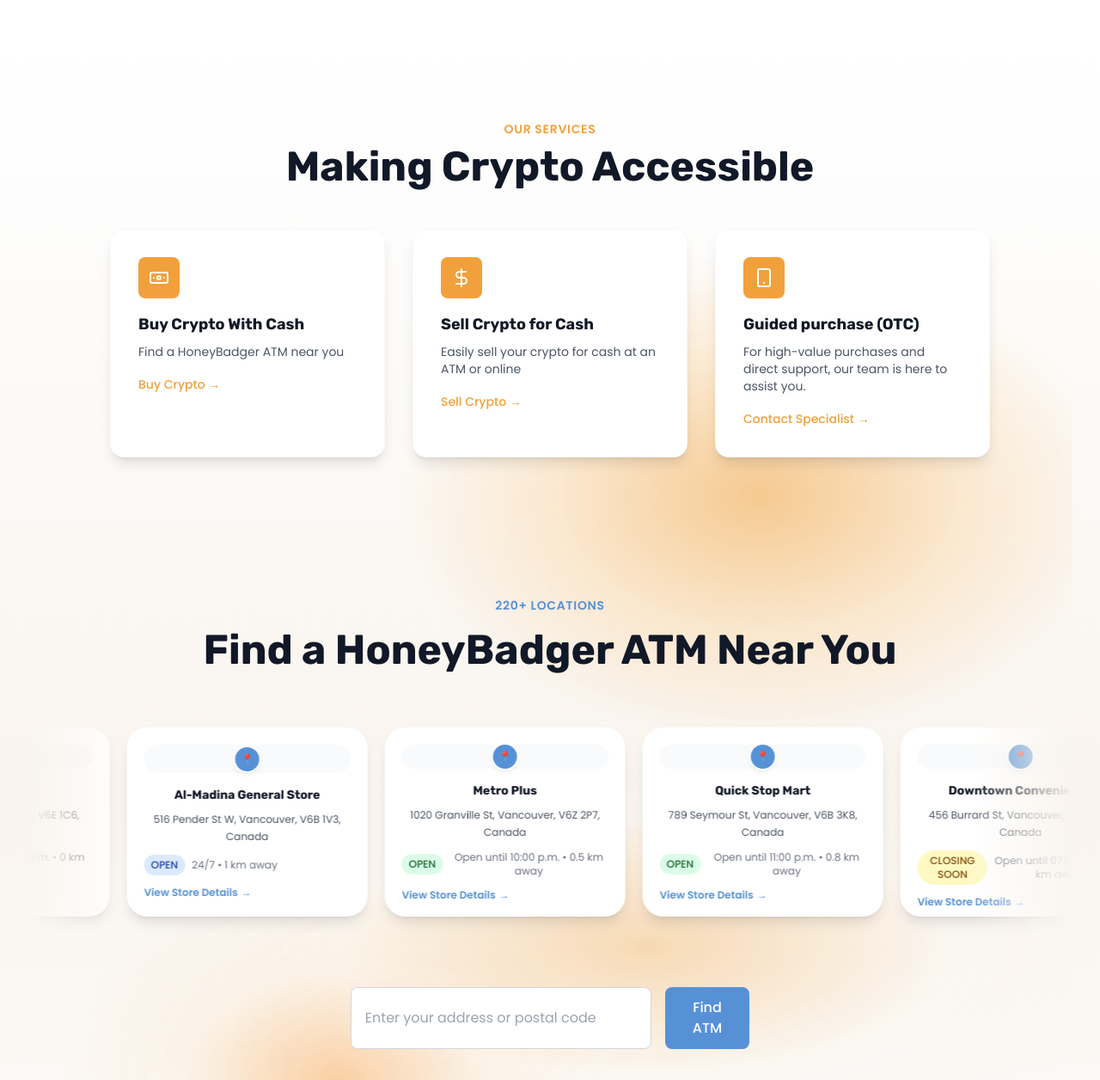
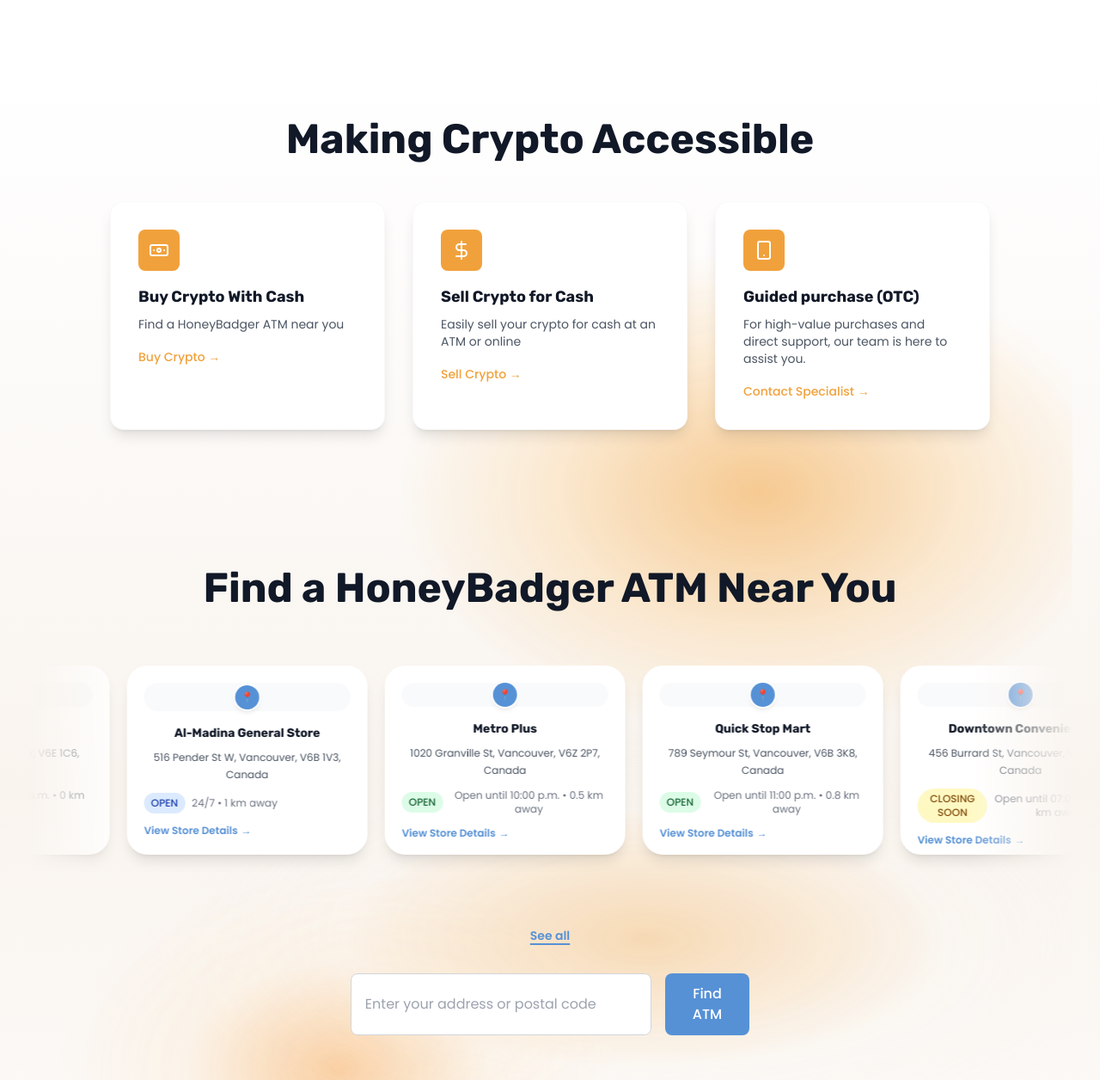
Before and after one commit to HoneyBadgerBitcoin/marketingsite-clean, an Astro site: page / in a window 1280 px wide. Shown: the part 900-2156 px from the top of the page at 86% size. Built offline with nearby package versions, Linux system fonts and the light colour scheme; Astro itself is replaced by a stand-in of ours; some packages are replaced by stand-ins of ours.

Commit message:
Remove section subtitles and add 'See all' button
Removed subtitle spans from ATMShowcase, CTA, Features, and Stats components for a cleaner UI. Added a 'See all' button to ATMShowcase to improve navigation and user experience.

```diff
--- a/src/components/ATMShowcase.astro
+++ b/src/components/ATMShowcase.astro
@@ -47,8 +47,7 @@
 <section class="py-20">
   <div class="container-custom">
     <div class="text-center mb-12">
-      <span class="text-dark-accent-400 font-semibold text-sm uppercase tracking-wider">220+ LOCATIONS</span>
-      <h2 class="text-5xl font-bold text-gray-900 mt-4 mb-8">
+      <h2 class="text-5xl font-bold text-gray-900 mb-8">
         Find a HoneyBadger ATM Near You
       </h2>
 
@@ -327,6 +326,13 @@
         </div>
       </div>
 
+      <!-- See All Button -->
+      <div class="text-center mb-8">
+        <button class="text-dark-accent-400 hover:text-dark-accent-500 font-semibold text-sm transition-colors duration-200 underline decoration-2 underline-offset-4">
+          See all
+        </button>
+      </div>
+
       <!-- Address input and Find ATM button -->
       <div class="flex flex-col sm:flex-row gap-4 justify-center mb-16 max-w-md mx-auto">
         <input
--- a/src/components/CTA.astro
+++ b/src/components/CTA.astro
@@ -6,8 +6,7 @@
   <div class="container-custom">
     <!-- Why Us Section -->
     <div class="text-center">
-      <span class="text-primary-500 font-semibold text-sm uppercase tracking-wider">WHY US</span>
-      <h3 class="text-5xl font-bold text-gray-900 mt-2 mb-8">
+      <h3 class="text-5xl font-bold text-gray-900 mb-8">
         Simple & Smooth Process
       </h3>
       <div class="grid md:grid-cols-5 gap-6">
--- a/src/components/Features.astro
+++ b/src/components/Features.astro
@@ -32,8 +32,7 @@
 <section id="services" class="py-20">
   <div class="container-custom">
     <div class="text-center mb-12">
-      <span class="text-primary-500 font-semibold text-sm uppercase tracking-wider">OUR SERVICES</span>
-      <h2 class="text-5xl font-bold text-gray-900 mt-2">
+      <h2 class="text-5xl font-bold text-gray-900">
         Making Crypto Accessible
       </h2>
     </div>
--- a/src/components/Stats.tsx
+++ b/src/components/Stats.tsx
@@ -46,8 +46,7 @@
       <div className="container-custom">
         {/* Why Us Section */}
         <div className="text-center mb-16">
-          <span className="text-primary-500 font-semibold text-sm uppercase tracking-wider">WHY US</span>
-          <h2 className="text-5xl font-bold text-gray-900 mt-2 mb-8">
+          <h2 className="text-5xl font-bold text-gray-900 mb-8">
             Simple & Smooth Process
           </h2>
           <div className="grid md:grid-cols-5 gap-6 mb-16">
```
